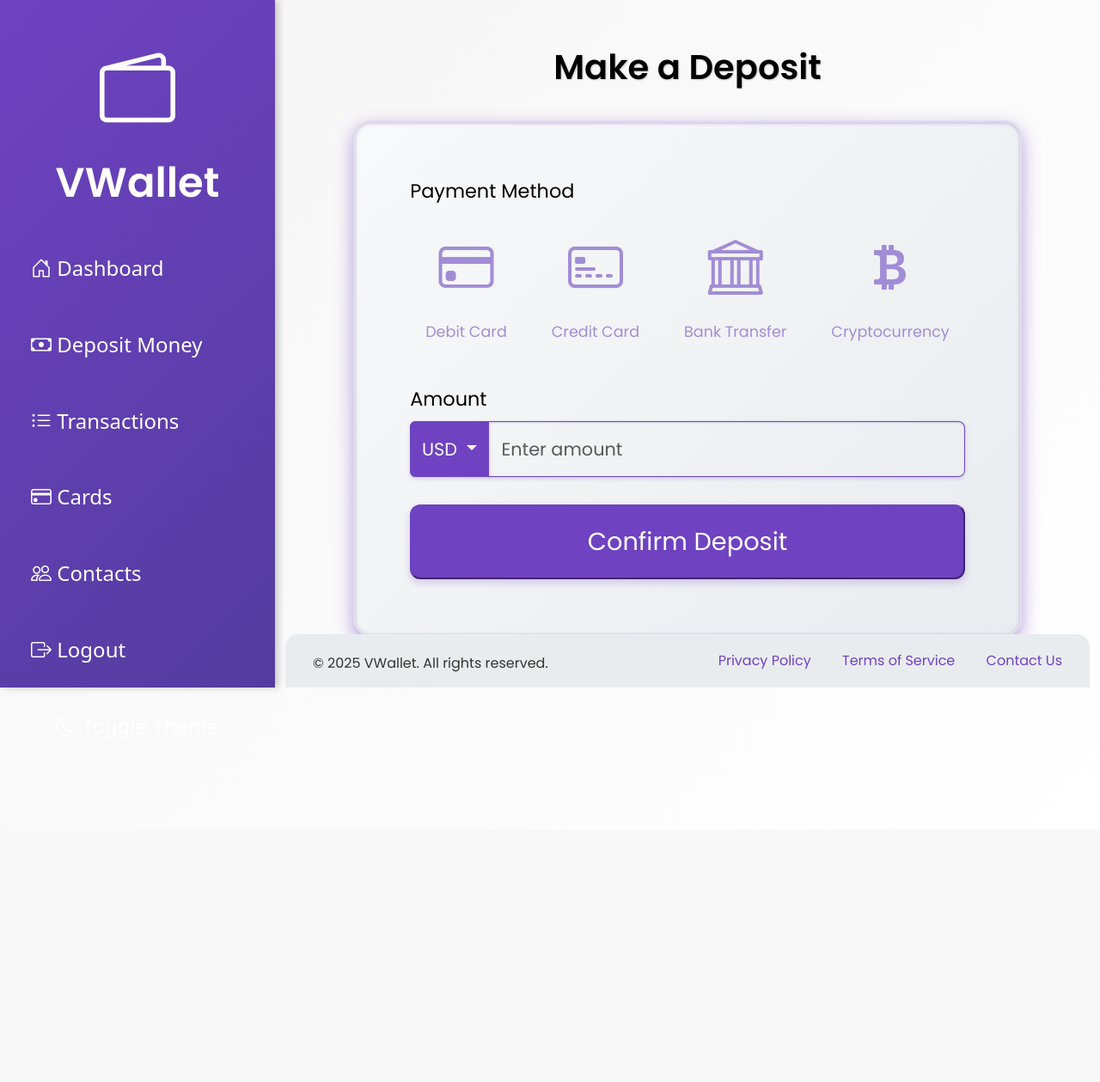
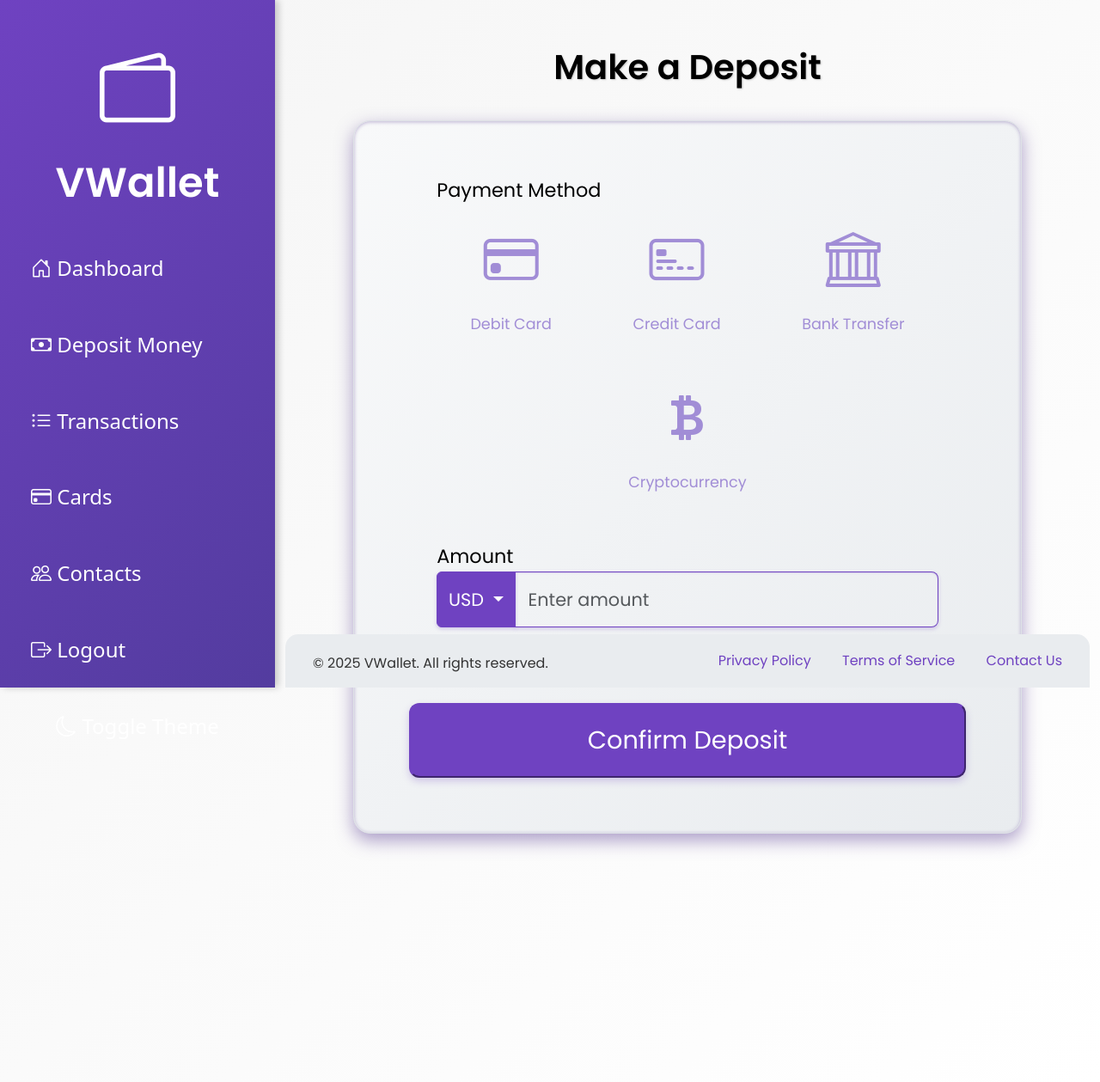
Before and after one commit to Virtual-Wallet-API/wallet_api, a FastAPI app: template frontend/templates/payments/deposit.html in a window 1280 px wide. Shown: the whole page at 86% size. Before the commit the page ends 803 px from the top, so only its background shows below. Run offline with FastAPI, Linux system fonts and the light colour scheme; the template is opened without the code that fills it, so the values that code supplies are empty; parts of the project's set-up code (start-up, migrations or seed data) failed here and were passed over.

Commit message:
fe deposit variations good one

```diff
--- a/frontend/templates/payments/deposit.html
+++ b/frontend/templates/payments/deposit.html
@@ -6,10 +6,11 @@
     .main-content {
         display: flex;
         flex-direction: column;
-        justify-content: center;
+        justify-content: flex-end; /* Move content toward bottom */
         align-items: center;
         min-height: calc(100vh - 120px); /* Account for footer */
         padding: 0;
+        padding-bottom: 4rem; /* Add space to push box up slightly from bottom */
     }
 
     /* Deposit Title */
@@ -26,15 +27,14 @@
     /* Deposit Box Styles */
     .deposit-box {
         position: relative;
-        margin-bottom: -4rem !important;
         width: 90%;
         max-width: 900px;
         margin: 0 auto;
         padding: 4rem;
         background: var(--balance-bg);
-        border: 2px solid var(--bs-border-color);
+        border: 1px solid var(--bs-border-color);
         border-radius: 20px;
-        box-shadow: 0 8px 20px rgba(var(--accent-color-rgb), 0.5), inset 0 1px 4px rgba(var(--accent-color-rgb), 0.4);
+        box-shadow: 0 8px 20px rgba(94, 65, 149, 0.5), inset 0 1px 4px rgba(94, 65, 149, 0.4); /* Intermediate purple */
         transition: background-color 0.2s ease, box-shadow 0.3s ease, transform 0.2s ease;
         font-family: 'Poppins', sans-serif;
         font-size: 1.4rem;
@@ -51,12 +51,13 @@
 
     .deposit-box:hover {
         transform: scale(1.02);
-        box-shadow: 0 10px 25px rgba(var(--accent-color-rgb), 0.6), inset 0 1px 5px rgba(var(--accent-color-rgb), 0.5);
+        box-shadow: 0 10px 25px rgba(94, 65, 149, 0.6), inset 0 1px 5px rgba(94, 65, 149, 0.5); /* Same intermediate purple */
     }
 
     /* Form Elements */
     .form-group {
-        margin-bottom: 2rem;
+        margin-bottom: 2.5rem; /* Increased vertical spacing */
+        padding: 0 2rem; /* Increased horizontal padding */
     }
 
     .form-control {
@@ -230,6 +234,7 @@
         font-size: 1.8rem;
         border-radius: 12px;
         width: 100%;
+        margin-top: 3rem; /* Increased distance from amount input */
         transition: transform 0.2s ease, box-shadow 0.3s ease, background-color 0.3s ease, border-color 0.3s ease;
         box-shadow: 0 4px 8px var(--shadow-color);
     }
@@ -241,12 +246,12 @@
         box-shadow: 0 6px 12px rgba(var(--accent-color-rgb), 0.4);
     }
 
-    label {
-        margin-bottom: 0.5rem;
-    }
-
     /* Responsive Adjustments */
     @media (max-width: 768px) {
+        .main-content {
+            padding-bottom: 2rem;
+        }
+
         .deposit-box {
             width: 95%;
             padding: 2.5rem;
```
Also changed, not shown: other parts of frontend/templates/payments/deposit.html (+22 -13 lines).
